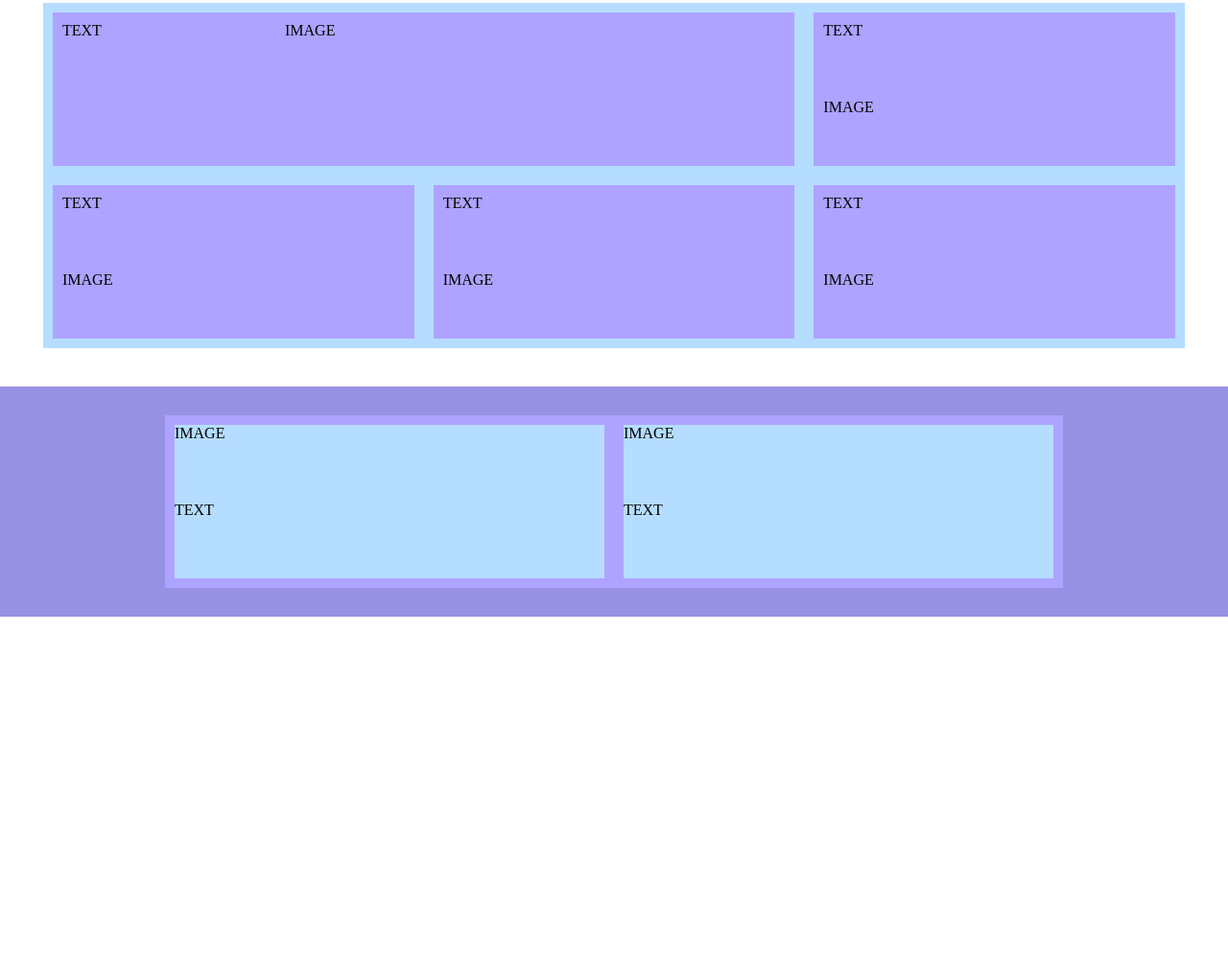
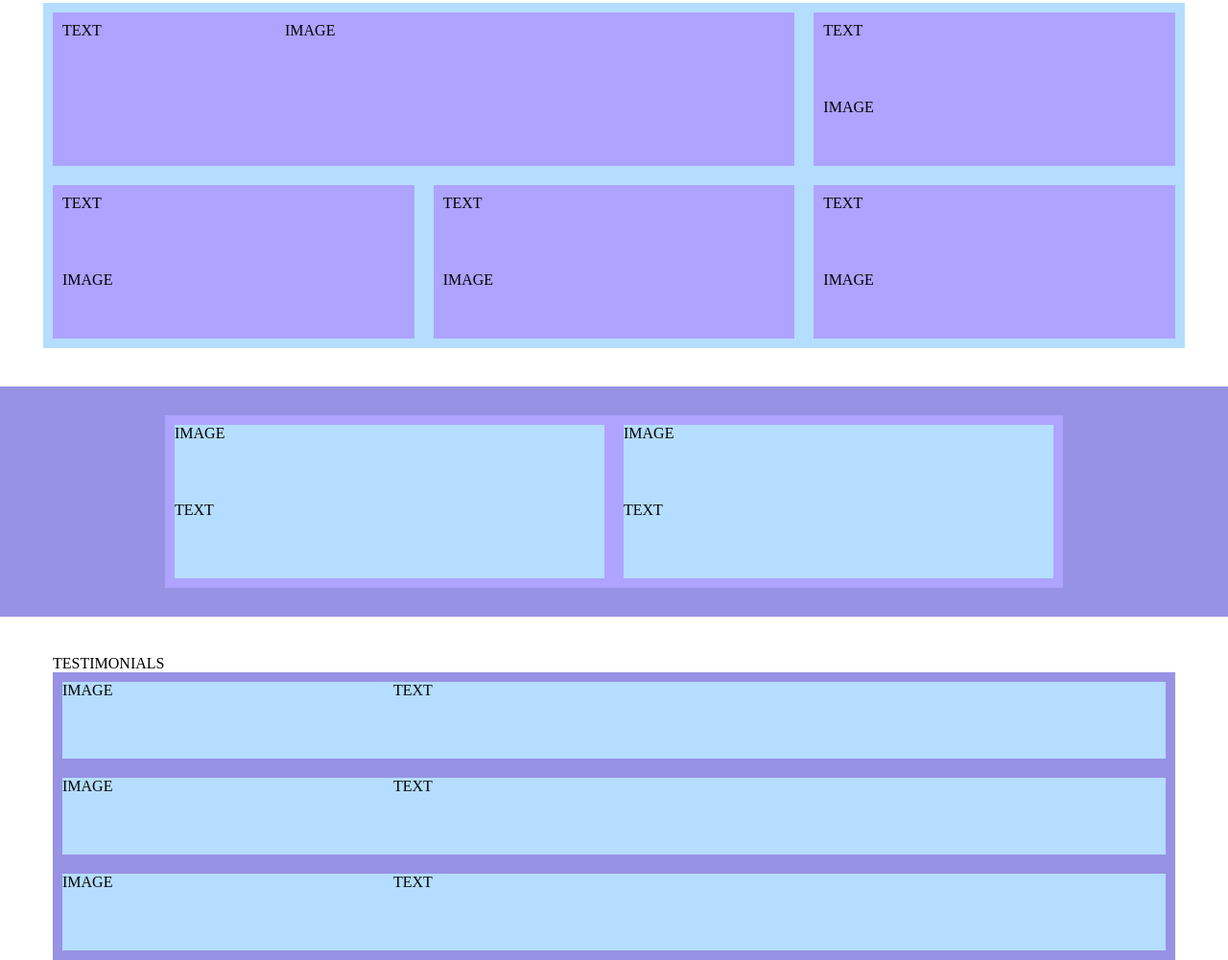
Before and after one commit to emanuelesacchetti/htmlcss-responsive-layout, a plain HTML site: page index.html in a window 1280 px wide. Shown: the part 117-1118 px from the top of the page at 96% size. Before the commit the page ends 800 px from the top, so only its background shows below. Drawn offline with Linux system fonts and the light colour scheme.

Commit message:
termine section testimonial - inizio section benefit

```diff
--- a/css/style.css
+++ b/css/style.css
@@ -79,6 +79,9 @@ header .box {
     margin: 40px auto;
     padding: 30px 0;
  }
+ #testimonial .card {
+    background-color: var(--colorSecondary);
+ }
 
 
 
@@ -104,7 +107,16 @@ header .box {
     }
     #intro .card:first-child {
         width: calc((100% / 3) * 2);
-       }
+    }
+    #testimonial .card {
+        display: flex;
+    }
+    #testimonial .col-sx {
+        width: 30%;
+    }
+    #testimonial .col-dx {
+        width: 70%;
+    }
 
 }
 
--- a/index.html
+++ b/index.html
@@ -59,7 +59,21 @@
             </div>
         </section>
         <section id="testimonial">
-
+            <div class="container">
+                <div class="intro-text">TESTIMONIALS</div>
+                <div class="card box2">
+                    <div class="image box col-sx">IMAGE</div>
+                    <div class="text box col-dx">TEXT</div>
+                </div>
+                <div class="card box2">
+                    <div class="image box col-sx">IMAGE</div>
+                    <div class="text box col-dx">TEXT</div>
+                </div>
+                <div class="card box2">
+                    <div class="image box col-sx">IMAGE</div>
+                    <div class="text box col-dx">TEXT</div>
+                </div>
+            </div>
         </section>
     </main>
 
```
